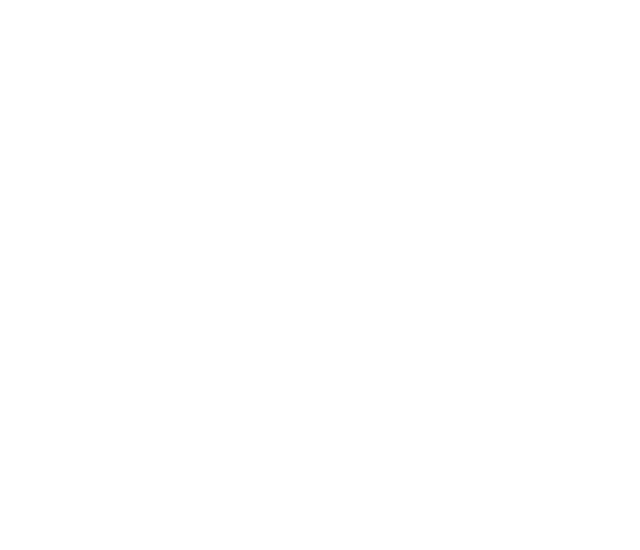
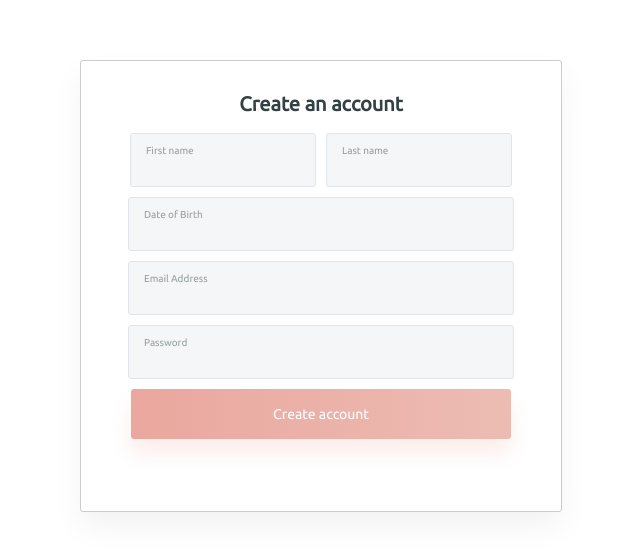
Before and after one commit to p-anja/flowr-spot, a React (Create React App) app in the folder my-app/: page /modal in a window 1280 px wide. Before the commit this address had no page. Shown: the part 114-664 px from the top of the page, without its empty margins (319-959 px from the left). Built offline with nearby package versions, Linux system fonts and the light colour scheme.

Commit message:
sign up modal

```diff
--- a/my-app/package.json
+++ b/my-app/package.json
@@ -12,6 +12,7 @@
     "@types/react-dom": "^18.0.6",
     "react": "^18.2.0",
     "react-dom": "^18.2.0",
+    "react-modal": "^3.15.1",
     "react-router-dom": "^6.3.0",
     "react-scripts": "5.0.1",
     "typescript": "^4.8.2",
--- a/my-app/src/App.tsx
+++ b/my-app/src/App.tsx
@@ -2,11 +2,13 @@
 import ReactDOM from "react-dom/client";
 import styles from './App.module.scss';
 import HomePage from './pages/HomePage';
+import SignUpModal from './components/signUp/SignUpModal';
 
 function App() {
   return (
       <Routes>
         <Route path='/' element={<HomePage/>}></Route>
+        <Route path='/modal' element={<SignUpModal/>}></Route>
       </Routes>
   );
 }
--- a/my-app/src/components/homeSearch/HomeSearch.module.scss
+++ b/my-app/src/components/homeSearch/HomeSearch.module.scss
@@ -1,3 +1,4 @@
+
 .container {
     height: 500px;
     width: 100%;
@@ -9,9 +10,11 @@
     background: url('../../assets/pl-hero.svg');
     background-size: cover;
     background-repeat: no-repeat;
+    position: relative;
 }
 
 .searchTitle {
+    font-family: 'Montserrat';
     font-weight: 600;
     font-size: 40px;
     line-height: 40px;
@@ -50,3 +53,9 @@
     line-height: 18px;
     color: #949EA0;
 }
+
+.searchButton {
+    position: absolute;
+    width: 20px;
+    height: 20px;
+}
--- a/my-app/src/components/homeSearch/HomeSearch.tsx
+++ b/my-app/src/components/homeSearch/HomeSearch.tsx
@@ -1,4 +1,5 @@
 import styles from './HomeSearch.module.scss';
+import searchPic from '../../assets/search.svg';
 
 function HomeSearch () {
 
@@ -7,6 +8,7 @@
             <h1 className={styles.searchTitle}>Discover flowers around you</h1>
             <h5 className={styles.searchLabel}>Explore between more than 8427 sightings</h5>
             <input className={styles.searchInput} placeholder="Looking for something specific?"></input>
+            <img src={searchPic} className={styles.searchButton}></img>
         </div>
     );
 }
--- /dev/null
+++ b/my-app/src/components/signUp/SignUpModal.module.scss
@@ -0,0 +1,81 @@
+@import url('https://fonts.googleapis.com/css?family=Ubuntu&display=swap');
+
+.container {
+    display: flex;
+    justify-content: center;
+    position: relative;
+}
+.title {
+    font-family: 'Ubuntu';
+    font-style: normal;
+    font-size: 20px;
+    line-height: 20px;
+    font-weight: bold;
+
+    text-align: center;
+
+    color: #334144;
+}
+.input {
+    background: #F5F6F7;
+    border: 1px solid #DFE5EA;
+    border-radius: 3px;
+    width: 180px;
+    height: 50px;
+    margin: 5px;
+}
+
+.inputContainer {
+    display: flex;
+    justify-content: center;
+    align-content: space-between;
+}
+
+.input2 {
+    background: #F5F6F7;
+    border: 1px solid #DFE5EA;
+    border-radius: 3px;
+    width: 380px;
+    height: 50px;
+    margin: 5px;
+}
+
+.button {
+    width: 380px;
+    height: 50px;
+    margin: 5px;
+    background: linear-gradient(270deg, #ECBCB3 0%, #EAA79E 100%);
+    box-shadow: 0px 15px 20px rgba(234, 168, 159, 0.2);
+    border-radius: 3px;
+    border: none;
+
+    font-family: 'Ubuntu';
+    font-style: normal;
+    font-weight: 500;
+    font-size: 14px;
+    line-height: 14px;
+
+    text-align: center;
+
+    color: #FFFFFF;
+}
+
+::placeholder {
+    position: absolute;
+    width: 65px;
+    height: 10px;
+    left: 15px;
+    top: 11px;
+
+    font-weight: 400;
+    font-size: 10px;
+    line-height: 10px;
+
+
+    color: #949EA0;
+}
+
+.label {
+    position: absolute;
+    width: 135px;
+}
--- /dev/null
+++ b/my-app/src/components/signUp/SignUpModal.tsx
@@ -0,0 +1,53 @@
+import { symlinkSync } from 'fs';
+import Modal from 'react-modal';
+import styles from './SignUpModal.module.scss';
+
+Modal.setAppElement('#root');
+
+const customStyles = {
+    content: {
+      top: '50%',
+      left: '50%',
+      right: 'auto',
+      bottom: 'auto',
+      marginRight: '-50%',
+      transform: 'translate(-50%, -50%)',
+      height: '410px',
+      width: '440px',
+      borderRadius: '3px',
+      boxShadow: '0px 15px 30px rgba(0, 0, 0, 0.05)',
+    },
+  };
+
+function SignUpModal () {
+
+    return(
+        <div className={styles.container}>
+            <Modal
+            isOpen={true}
+            style={customStyles}
+            >
+                <h1 className={styles.title}>Create an account</h1>
+                <div className={styles.inputContainer}>
+                    <input placeholder='First name' className={styles.input}></input>
+                    <input placeholder='Last name' className={styles.input}></input>
+                </div>
+                <div className={styles.inputContainer}>
+                    <input placeholder='Date of Birth' className={styles.input2}></input>
+                </div>
+                <div className={styles.inputContainer}>
+                    <input placeholder='Email Address' className={styles.input2}></input>
+                </div>
+                <div className={styles.inputContainer}>
+                    <input placeholder='Password' type='password' className={styles.input2}></input>
+                </div>
+                <div className={styles.inputContainer}>
+                    <button className={styles.button}>Create account</button>
+                </div>
+            </Modal>
+        </div>
+
+    );
+}
+
+export default SignUpModal;
--- a/my-app/src/declaration.d.ts
+++ b/my-app/src/declaration.d.ts
@@ -4,3 +4,5 @@
     const content: any;
     export default content;
   }
+
+  declare module 'react-modal';
--- a/my-app/src/index.css
+++ b/my-app/src/index.css
@@ -1,3 +1,7 @@
+@import url('https://fonts.googleapis.com/css?family=Ubuntu&display=swap');
+@import url('https://fonts.googleapis.com/css?family=Montserrat&display=swap');
+/* @import url('https://fonts.googleapis.com/css?family=Playfair Display&display=swap'); */
+
 body {
   margin: 0;
   font-family: -apple-system, BlinkMacSystemFont, 'Segoe UI', 'Roboto', 'Oxygen',
```
Also changed, not shown: my-app/src/assets/search.svg (added), 1 other file (tests, documents, lock files or other folders).
